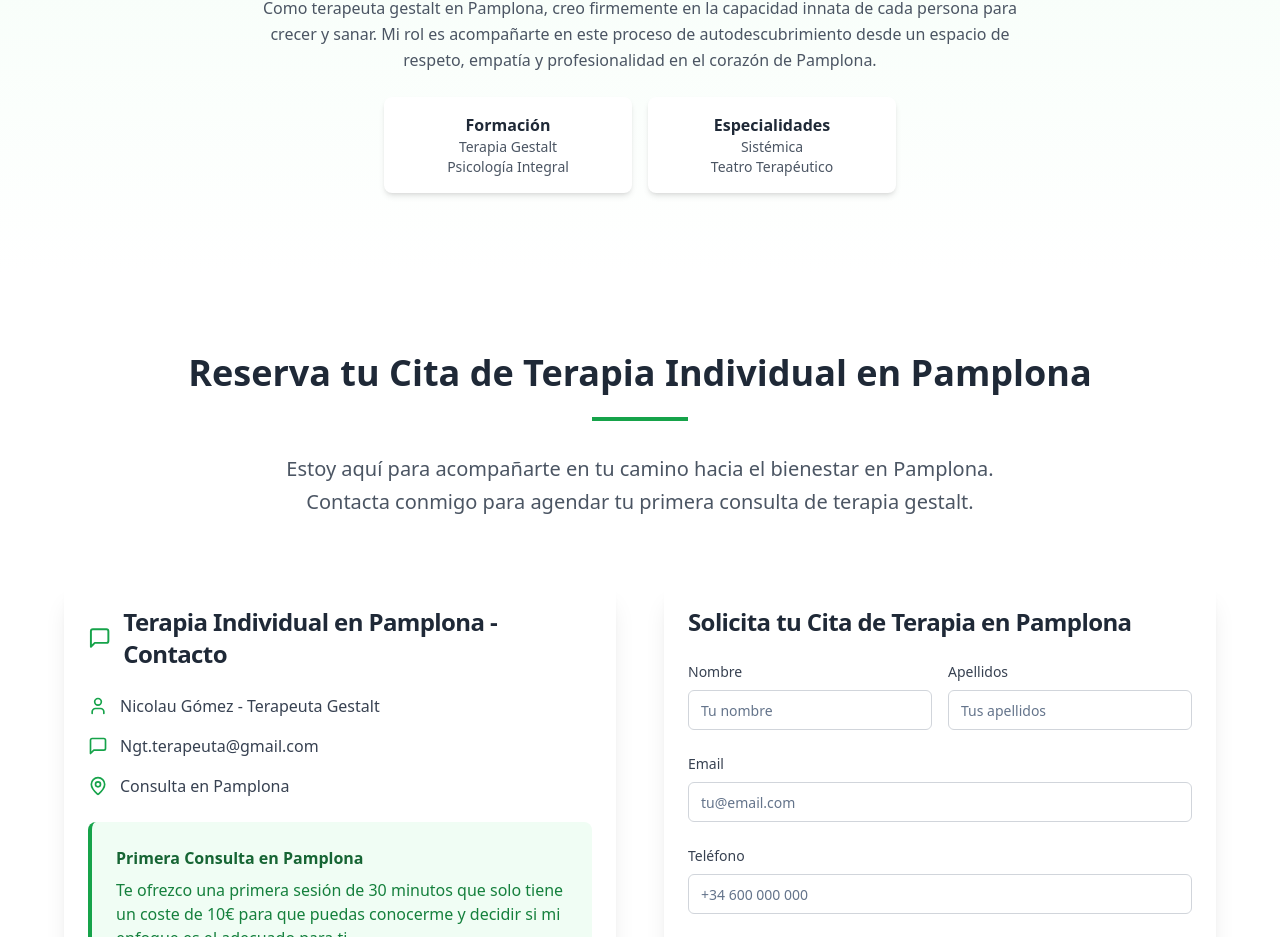
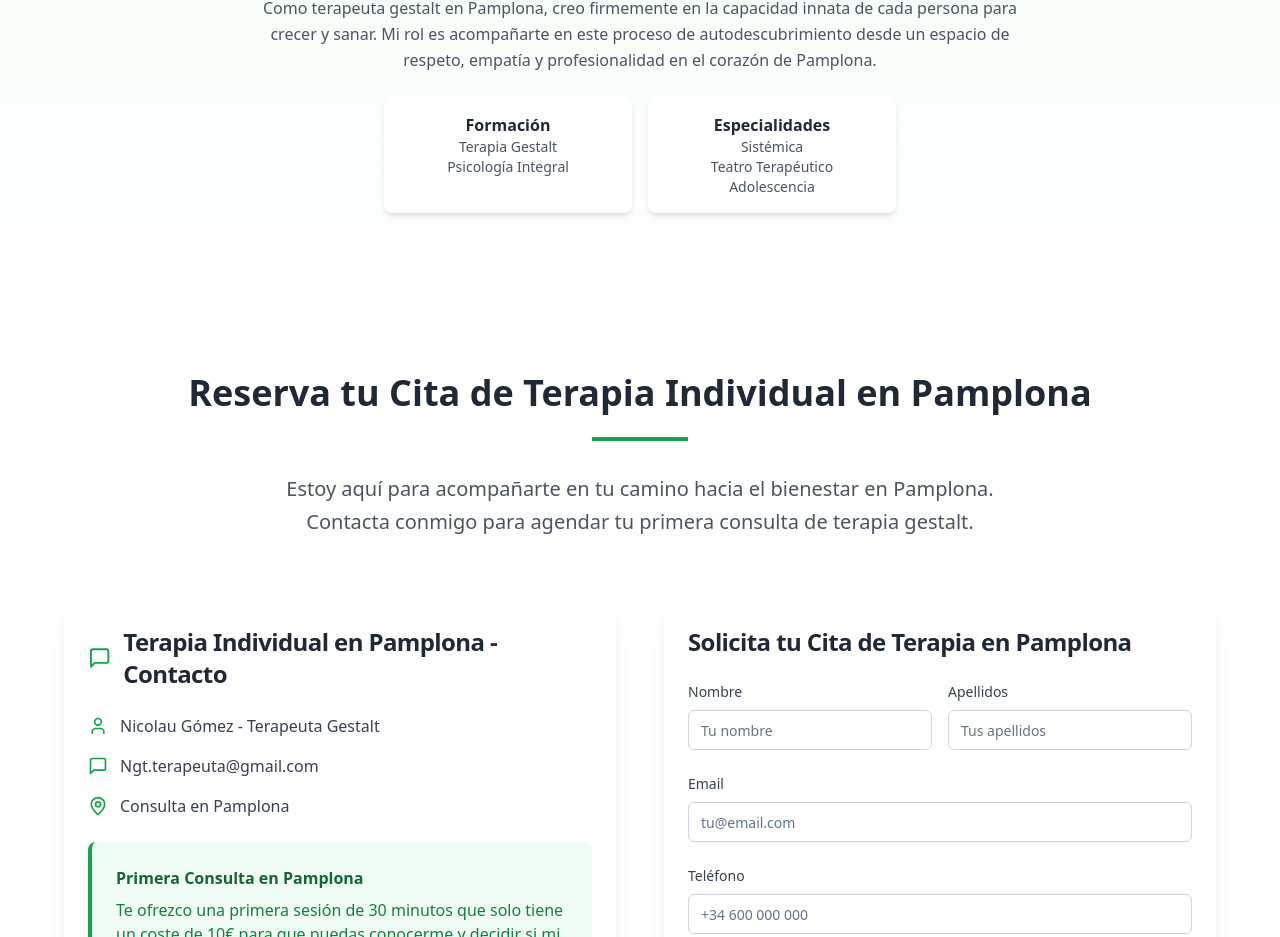
Before and after one commit to NicolauGT/zareak.com, a React (Vite) app: page / in a window 1280 px wide. Shown: the part 3517-4454 px from the top of the page. Built offline with nearby package versions, Linux system fonts and the light colour scheme.

Commit message:
Add "adolescencia" to specialties
Updated the specialties section in `src/components/Therapist.tsx` to include "adolescencia".

```diff
--- a/src/components/Therapist.tsx
+++ b/src/components/Therapist.tsx
@@ -30,7 +30,7 @@ const Therapist = () => {
               </div>
               <div className="bg-white p-4 rounded-lg shadow-md">
                 <h4 className="font-bold text-gray-800">Especialidades</h4>
-                <p className="text-sm text-gray-600">Sistémica<br/>Teatro Terapéutico</p>
+                <p className="text-sm text-gray-600">Sistémica<br/>Teatro Terapéutico<br/>Adolescencia</p>
               </div>
             </div>
           </div>
```
